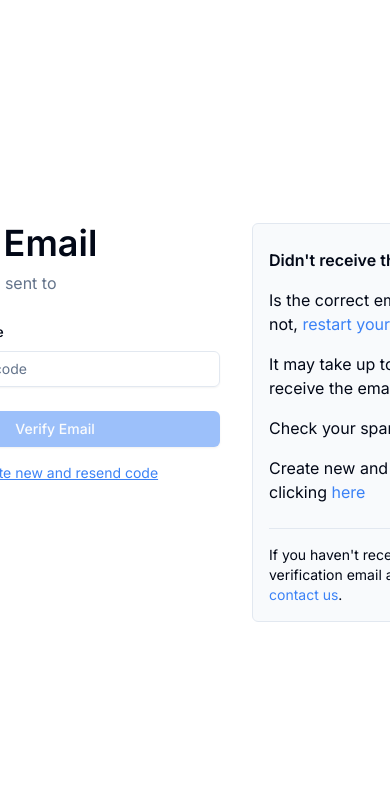
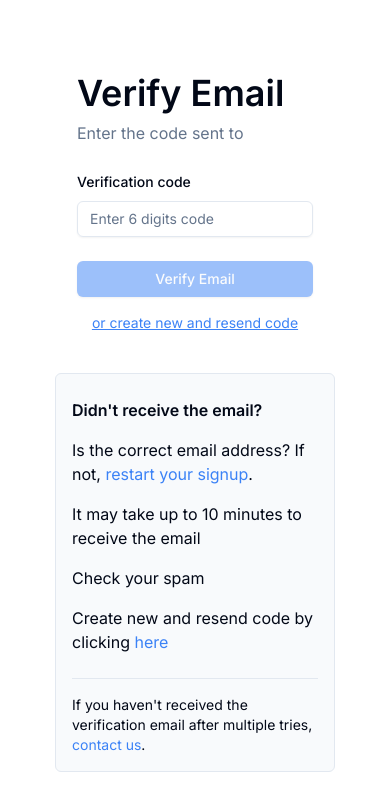
Before and after one commit to Hombre2014/job-tracker-frontend, a Next.js app: page /verify-email in a window 390 px wide. Shown: the top 810 px of the page. Built offline with nearby package versions, Linux system fonts and the light colour scheme.

Commit message:
Modify responsiveness.

```diff
--- a/app/(auth)/layout.tsx
+++ b/app/(auth)/layout.tsx
@@ -18,7 +18,7 @@ const AuthLayout = ({ children }: { children: React.ReactNode }) => {
             />
           </Link>
         </div>
-        <div className="flex flex-col items-center justify-center h-full w-full mx-4">
+        <div className="flex flex-col items-center justify-center h-full w-full mx-auto">
           {children}
         </div>
       </main>
--- a/app/(auth)/verify-email/page.tsx
+++ b/app/(auth)/verify-email/page.tsx
@@ -54,8 +54,8 @@ const VerifyEmail = () => {
   };
 
   return (
-    <div className="flex">
-      <div className="flex flex-col items-left h-full min-w-[330px] mx-4">
+    <div className="flex flex-col md:flex-row items-center justify-center gap-y-10 mx-4">
+      <div className="flex flex-col items-left h-full md:min-w-[330px] mx-4">
         <h1 className="text-4xl font-semibold">Verify Email</h1>
         <p className="text-slate-500 mt-2 mb-6">
           Enter the code sent to {user.email}
```
